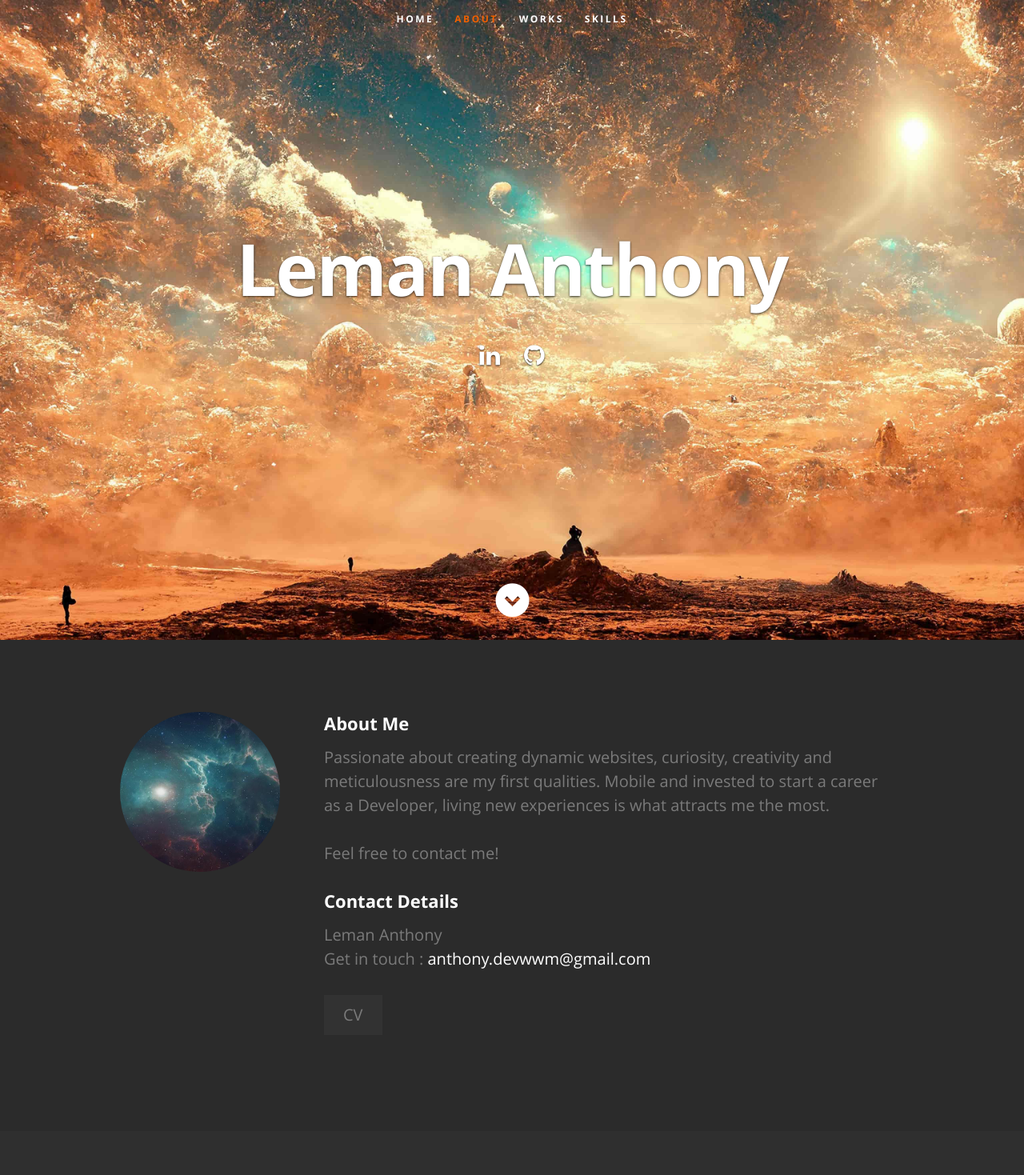
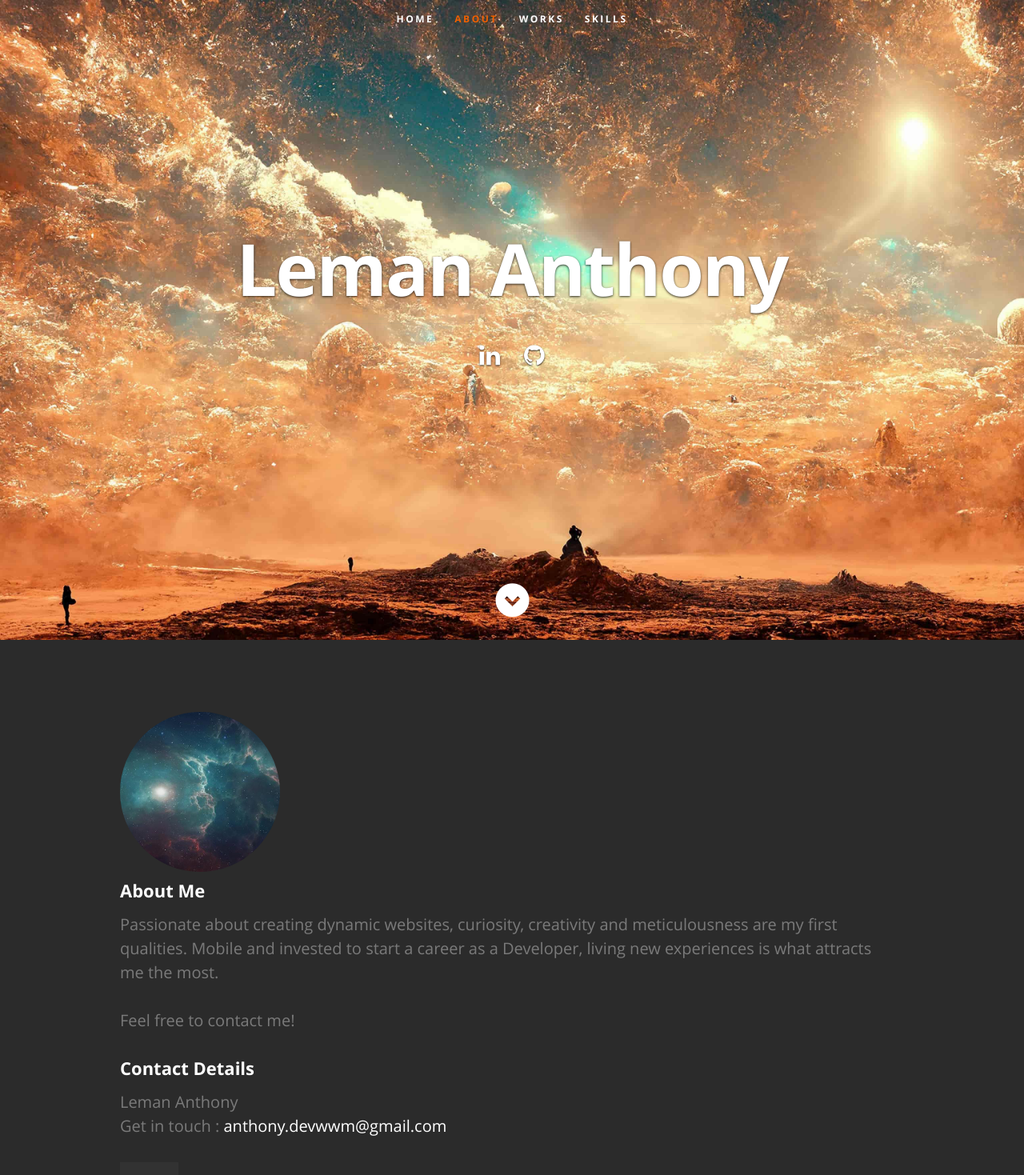
Before and after one commit to LmAnthony/Portfolio-LmAnthony, a React (Create React App) app: page / in a window 1280 px wide. Shown: the top 1469 px of the page at 80% size. Built offline with nearby package versions, Linux system fonts and the light colour scheme.

Commit message:
width skills css changes

```diff
--- a/src/css/_default.scss
+++ b/src/css/_default.scss
@@ -643,7 +643,6 @@ e. Others
  .row .six         { width: 50%; }
  .row .seven       { width: 58.33333%; }
  .row .eight       { width: 66.66667%; }
- .row .nine        { width: 75%; }
  .row .ten         { width: 83.33333%; }
  .row .eleven      { width: 91.66667%; }
  .row .twelve      {
--- a/src/css/_mediaqueries.scss
+++ b/src/css/_mediaqueries.scss
@@ -338,11 +338,11 @@
    /* Portfolio Section
    /* ----------------------------------------------------------------- */
    .portfolio-item .portfolio-item-meta h5, .portfolio-item .portfolio-item-meta p {
-      font-size: 13.5px;
+      font-size: 18px;
       transition: font-size 0.5s ease-in-out;
   }
   .portfolio-item .portfolio-item-meta p {
-     font: 12.5px/24px 'opensans-light', sans-serif;
+     font: 16px/28px 'opensans-light', sans-serif;
      transition: font 0.5s ease-in-out;
   }
 }
--- a/src/css/main.css
+++ b/src/css/main.css
@@ -1610,10 +1610,6 @@ input[type=checkbox] {
   width: 66.66667%;
 }
 
-.row .nine {
-  width: 75%;
-}
-
 .row .ten {
   width: 83.33333%;
 }
@@ -2306,11 +2302,11 @@ properly.
   /* Portfolio Section
   /* ----------------------------------------------------------------- */
   .portfolio-item .portfolio-item-meta h5, .portfolio-item .portfolio-item-meta p {
-    font-size: 13.5px;
+    font-size: 18px;
     transition: font-size 0.5s ease-in-out;
   }
   .portfolio-item .portfolio-item-meta p {
-    font: 12.5px/24px "opensans-light", sans-serif;
+    font: 16px/28px "opensans-light", sans-serif;
     transition: font 0.5s ease-in-out;
   }
 }/*# sourceMappingURL=main.css.map */
```
Also changed, not shown: 1 other file (tests, documents, lock files or other folders).
